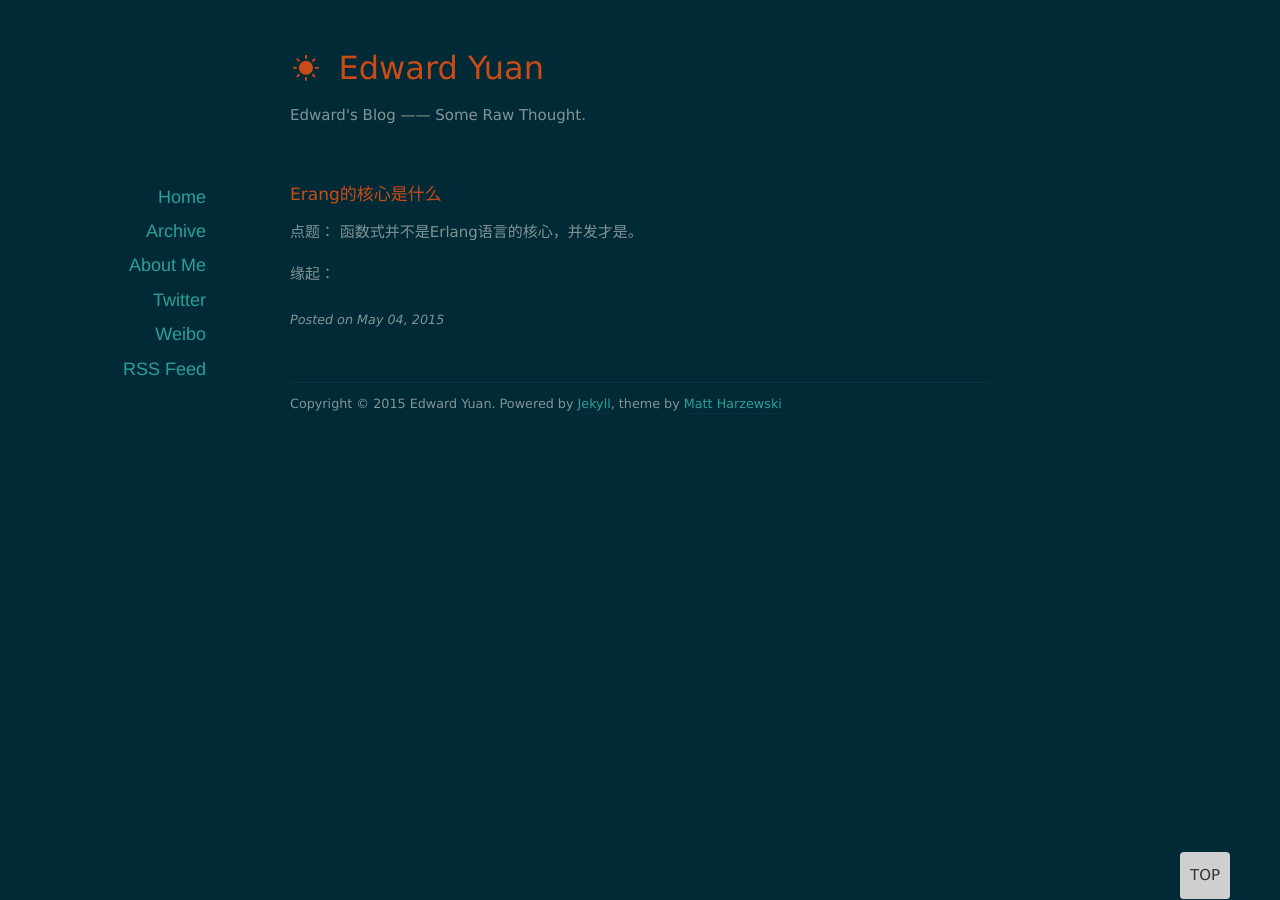
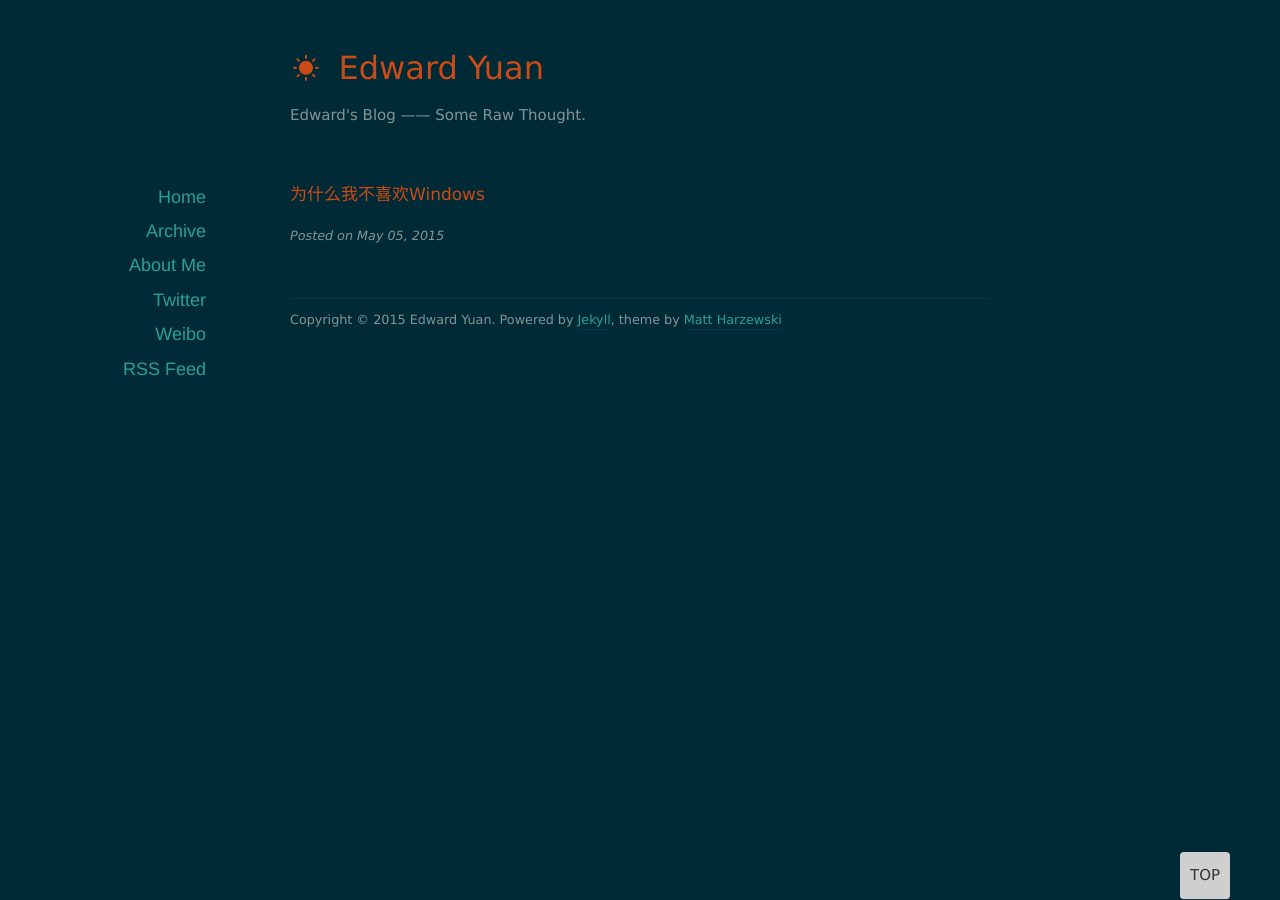
Before and after one commit to EdwardYuan/EdwardYuan.github.io, a Jekyll site: the page built from _posts/2015-05-05-Why-dont-i-like-windows.markdown, in a window 1280 px wide. Built offline with Jekyll 4.4.1, drawn with Linux system fonts in a browser that asks for light colours; nearby versions of some CDN libraries; comment, search, counter and statistics services are not loaded.

Commit message:
change content

```diff
--- a/_posts/2015-05-05-Why-dont-i-like-windows.markdown
+++ b/_posts/2015-05-05-Why-dont-i-like-windows.markdown
@@ -1,10 +1,6 @@
 ---
 layout: post
-title:  "Erang的核心是什么"
-date:   2015-05-04 10:59
-categories: programming
+title:  "为什么我不喜欢Windows"
+date:   2015-05-05 16:00
+categories: OS
 ---
-
-点题： 函数式并不是Erlang语言的核心，并发才是。
-
-缘起：
```
Also changed, not shown: _posts/2015-01-23-Working-Envrronment.markdown (added, +8 -0 lines), _posts/2015-02-05-Thinking-about-transparent-computing.markdown (added, +12 -0 lines).
